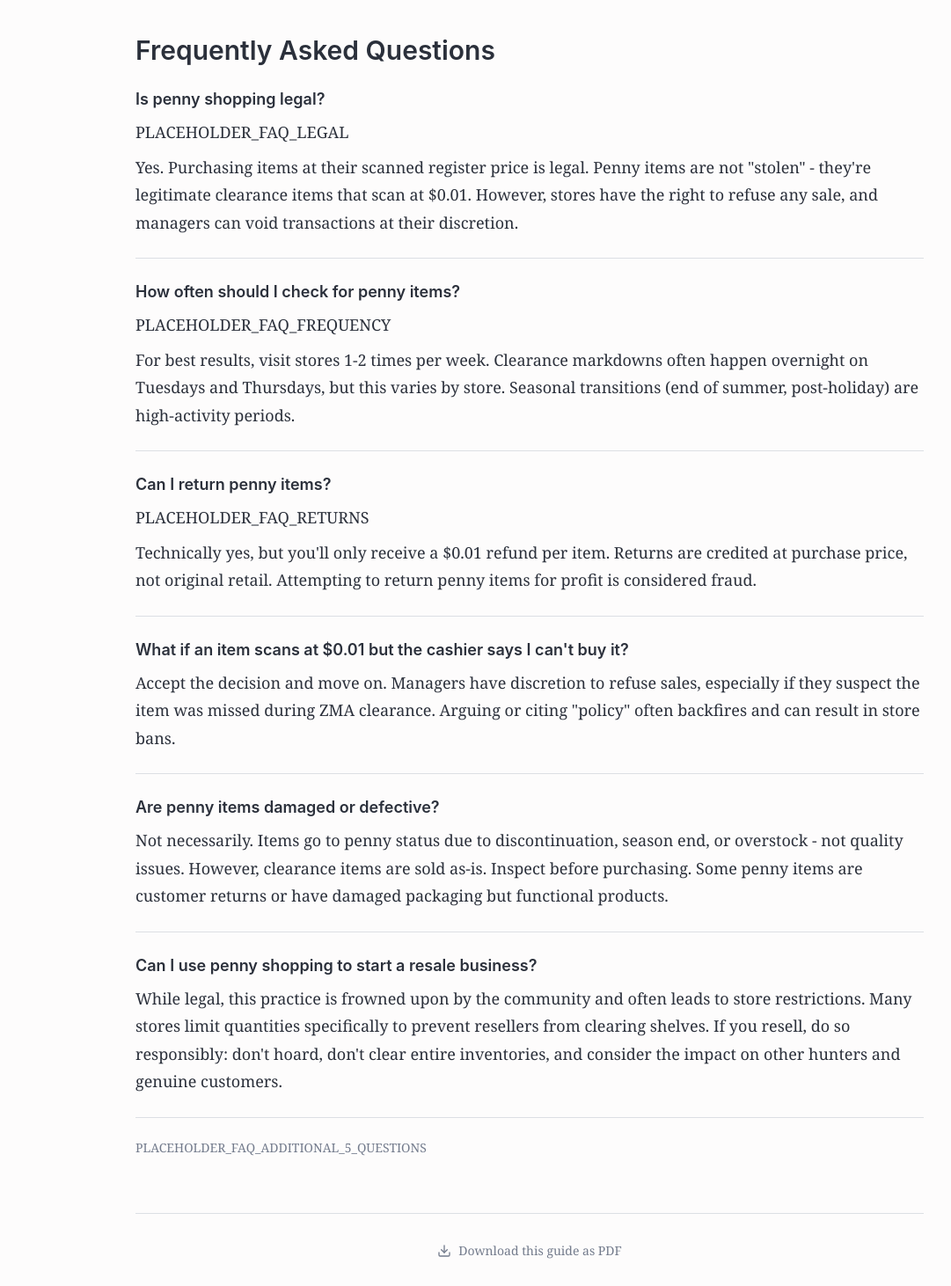
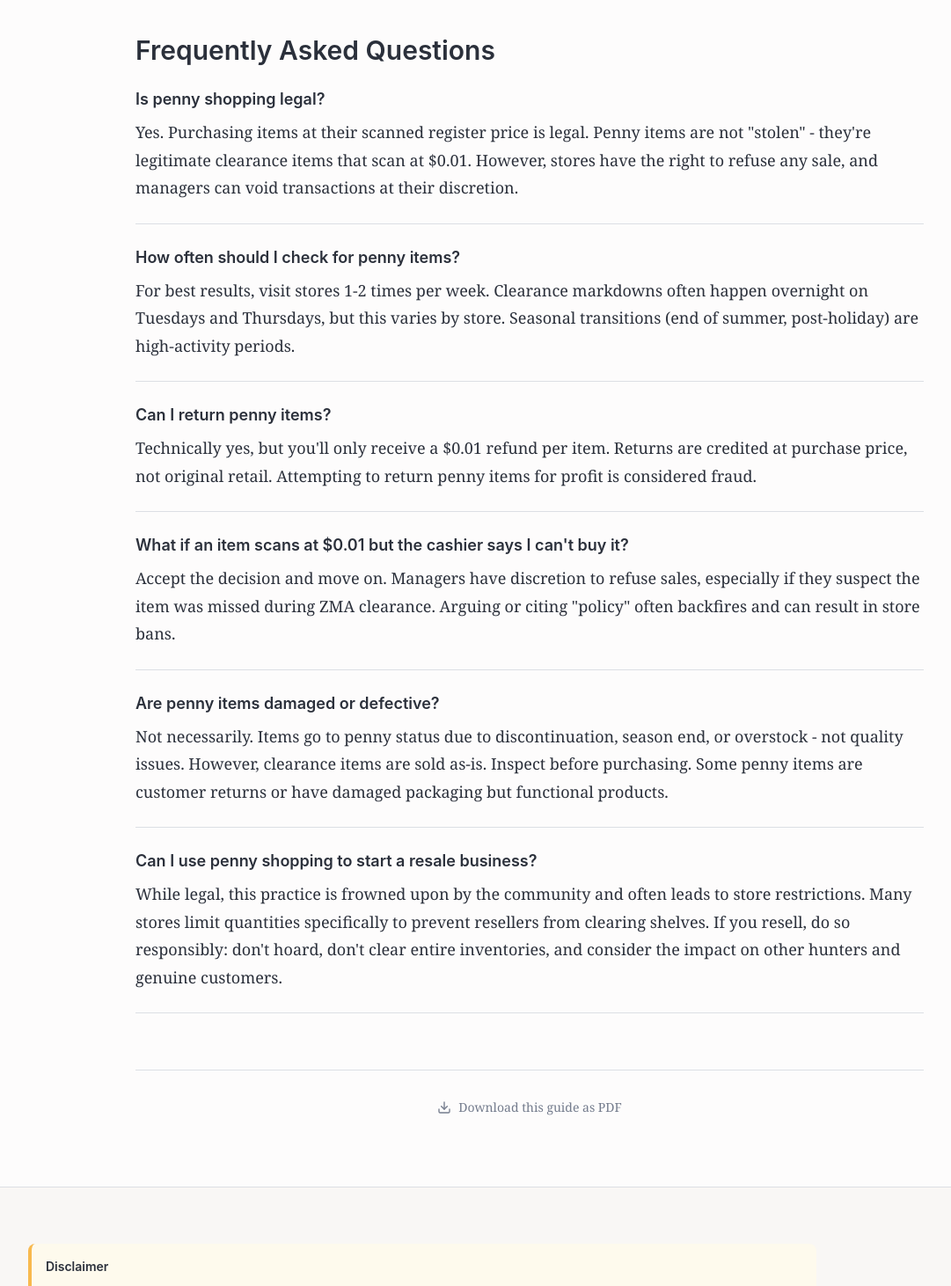
Before and after one commit to cadegallen-prog/HD-ONECENT-GUIDE, a Next.js app: page / in a window 1280 px wide. Shown: the part 8120-9582 px from the top of the page at 88% size, without its empty margins (160-1241 px from the left). Built offline with nearby package versions, Linux system fonts and the light colour scheme.

Commit message:
Remove duplicate placeholder text from FAQ section (#34)

```diff
--- a/app/sections/ContentSections.tsx
+++ b/app/sections/ContentSections.tsx
@@ -620,9 +620,6 @@ export function ContentSections() {
               Is penny shopping legal?
             </h3>
             <p className="text-foreground">
-              PLACEHOLDER_FAQ_LEGAL
-            </p>
-            <p className="text-foreground mt-2">
               Yes. Purchasing items at their scanned register price is legal. Penny items are not
               "stolen" - they're legitimate clearance items that scan at $0.01. However, stores
               have the right to refuse any sale, and managers can void transactions at their
@@ -635,9 +632,6 @@ export function ContentSections() {
               How often should I check for penny items?
             </h3>
             <p className="text-foreground">
-              PLACEHOLDER_FAQ_FREQUENCY
-            </p>
-            <p className="text-foreground mt-2">
               For best results, visit stores 1-2 times per week. Clearance markdowns often happen
               overnight on Tuesdays and Thursdays, but this varies by store. Seasonal transitions
               (end of summer, post-holiday) are high-activity periods.
@@ -649,9 +643,6 @@ export function ContentSections() {
               Can I return penny items?
             </h3>
             <p className="text-foreground">
-              PLACEHOLDER_FAQ_RETURNS
-            </p>
-            <p className="text-foreground mt-2">
               Technically yes, but you'll only receive a $0.01 refund per item. Returns are
               credited at purchase price, not original retail. Attempting to return penny items
               for profit is considered fraud.
@@ -693,9 +684,6 @@ export function ContentSections() {
             </p>
           </div>
 
-          <p className="text-sm text-muted-foreground mt-8">
-            PLACEHOLDER_FAQ_ADDITIONAL_5_QUESTIONS
-          </p>
         </div>
       </section>
 
```
